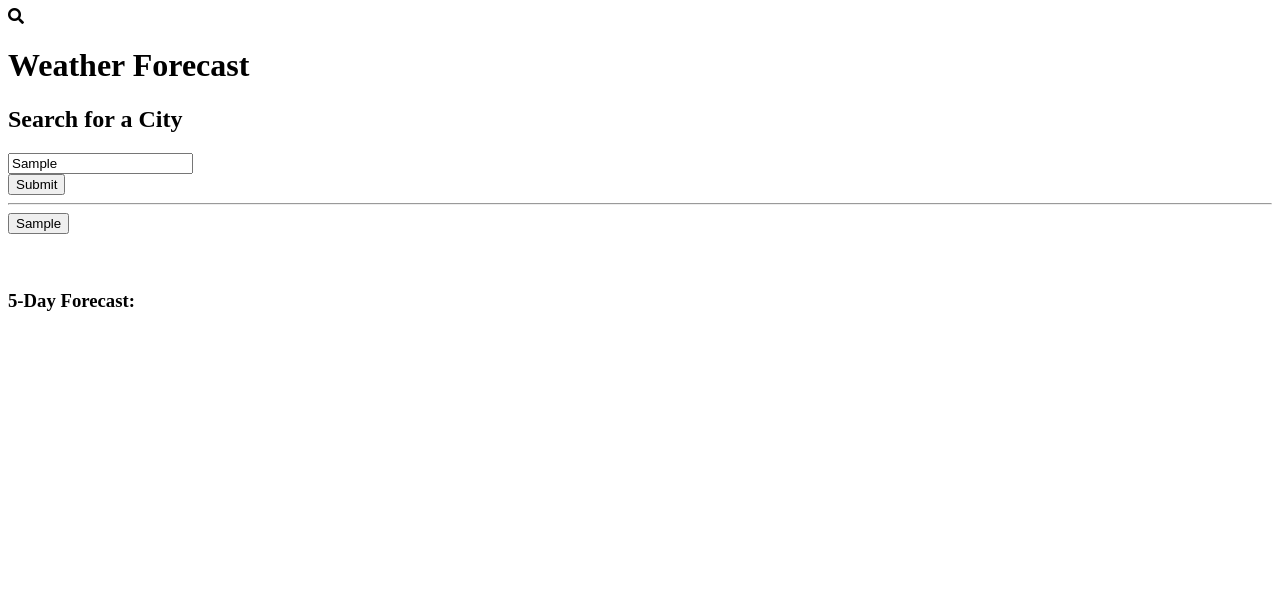
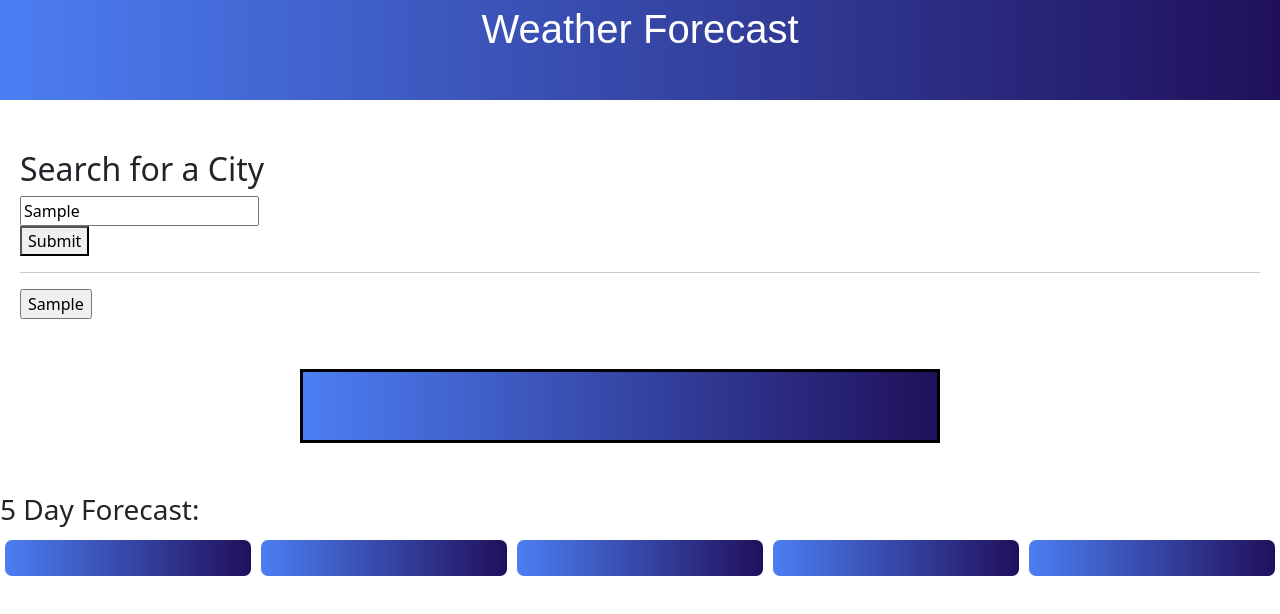
Before and after one commit to kyle-vance/Weather-Application, a plain HTML site: page index.html in a window 1280 px wide. Both pictures are taken after typing "Sample" into the empty fields and a click on the button "Submit". Drawn offline with nearby package versions, Linux system fonts and the light colour scheme; no server answers.

Commit message:
css added, ready for deployment

```diff
--- a/index.html
+++ b/index.html
@@ -7,18 +7,18 @@
     <script src="https://code.jquery.com/jquery-3.5.1.min.js"
         integrity="sha256-9/aliU8dGd2tb6OSsuzixeV4y/faTqgFtohetphbbj0=" crossorigin="anonymous"></script>
     <script type="text/javascript" src="https://cdnjs.cloudflare.com/ajax/libs/moment.js/2.27.0/moment.min.js"></script>
-    <link rel="stylesheet" href="https://use.fontawesome.com/releases/v5.8.1/css/all.css"
-        integrity="sha384-50oBUHEmvpQ+1lW4y57PTFmhCaXp0ML5d60M1M7uH2+nqUivzIebhndOJK28anvf" crossorigin="anonymous" />
-    <link rel="stylesheet" type="text/css" href="./styles.css" />
+    <script src="https://kit.fontawesome.com/c63e7c14fb.js" crossorigin="anonymous"></script>
+    <link href="https://cdn.jsdelivr.net/npm/bootstrap@5.2.1/dist/css/bootstrap.min.css" rel="stylesheet" integrity="sha384-iYQeCzEYFbKjA/T2uDLTpkwGzCiq6soy8tYaI1GyVh/UjpbCx/TYkiZhlZB6+fzT" crossorigin="anonymous">
+    <link rel="stylesheet" type="text/css" href="./styles.css"/>
 </head>
 
 <body>
 
-    <header><i class="fas fa-search"></i>
+    <div class="jumbotron jumbotron-fluid custom-jumbotron">
         <h1>Weather Forecast</h1>
-    </header>
+    </div>
 
-    <div>
+    <div class="searchBox">
         <h2> Search for a City</h2>
         <form id="searchField">
             <input type="text" id="citySearch" placeholder="Search for a city">
@@ -43,10 +43,10 @@
         </p>
     </section>
 
-    <section id="cityWeather">
-        <h3>5-Day Forecast:</h3>
-        <div class="5-day-container">
-            <div class="5-day" id="day0">
+    <div id="cityWeather">
+        <h3>5 Day Forecast:</h3>
+        <div class="fiveDayContainer">
+            <div class="fiveDayCards" id="day0">
                 <h4></h4>
                 <div class="cityIcon"></div>
                 <p class="temperatureMax"></p>
@@ -55,7 +55,7 @@
                 <p class="wind"></p>
                 <p class="humidity"></p>
             </div>
-            <div class="5-day" id="day1">
+            <div class="fiveDayCards" id="day1">
                 <h4></h4>
                 <div class="cityIcon"></div>
                 <p class="temperatureMax"></p>
@@ -64,7 +64,7 @@
                 <p class="wind"></p>
                 <p class="humidity"></p>
             </div>
-            <div class="5-day" id="day2">
+            <div class="fiveDayCards" id="day2">
                 <h4></h4>
                 <div class="cityIcon"></div>
                 <p class="temperatureMax"></p>
@@ -73,7 +73,7 @@
                 <p class="wind"></p>
                 <p class="humidity"></p>
             </div>
-            <div class="5-day" id="day3">
+            <div class="fiveDayCards" id="day3">
                 <h4></h4>
                 <div class="cityIcon"></div>
                 <p class="temperatureMax"></p>
@@ -82,7 +82,7 @@
                 <p class="wind"></p>
                 <p class="humidity"></p>
             </div>
-            <div class="5-day" id="day4">
+            <div class="fiveDayCards" id="day4">
                 <h4></h4>
                 <div class="cityIcon"></div>
                 <p class="temperatureMax"></p>
@@ -92,7 +92,7 @@
                 <p class="humidity"></p>
             </div>
         </div>
-    </section>
+    </div>
 
     <script src="./script.js"></script>
 </body>
--- a/script.js
+++ b/script.js
@@ -17,6 +17,13 @@ init();
 
 // Api call
 function getWeather(city) {
+
+    $("#weather").css({
+        "display": "block"
+    });
+    $("#cityWeather").css({
+        "display": "block"
+    });
 
     let latLon = 'https://api.openweathermap.org/geo/1.0/direct?q=' + city + '&limit=1&appid=' + apiKey;
     fetch(latLon)
--- a/styles.css
+++ b/styles.css
@@ -48,6 +48,47 @@
     display: inline-block;
 }
 
-.history {
+.searchBox {
+    margin: 20px;
 
 }
+
+
+#weather {
+    background-image: linear-gradient(to right, rgb(76, 126, 243), rgb(32, 16, 91));
+    border: 3px solid #000;
+    color: white;
+    padding: 10px;
+    margin: 50px 50px 50px 300px;
+    display: none;
+    width: 50%;
+   }
+
+.custom-jumbotron {
+    background-image: linear-gradient(to right, rgb(76, 126, 243), rgb(32, 16, 91));
+    font-family: sans-serif;
+    color: white;
+    padding: 5px;
+    text-align: center;
+    margin-bottom: 50px;
+    height: 100px;
+}
+
+.fiveDayContainer {
+    display: flex;
+    flex-direction: row;
+}
+
+#cityWeather {
+    display: none;
+}
+
+.fiveDayCards {
+    background-image:  linear-gradient(to right, rgb(76, 126, 243), rgb(32, 16, 91));
+    color: #fff;
+    flex: 1;
+    width: 20%;
+    margin: 5px;
+    padding: 10px;
+    border-radius: 7px;
+}
```
